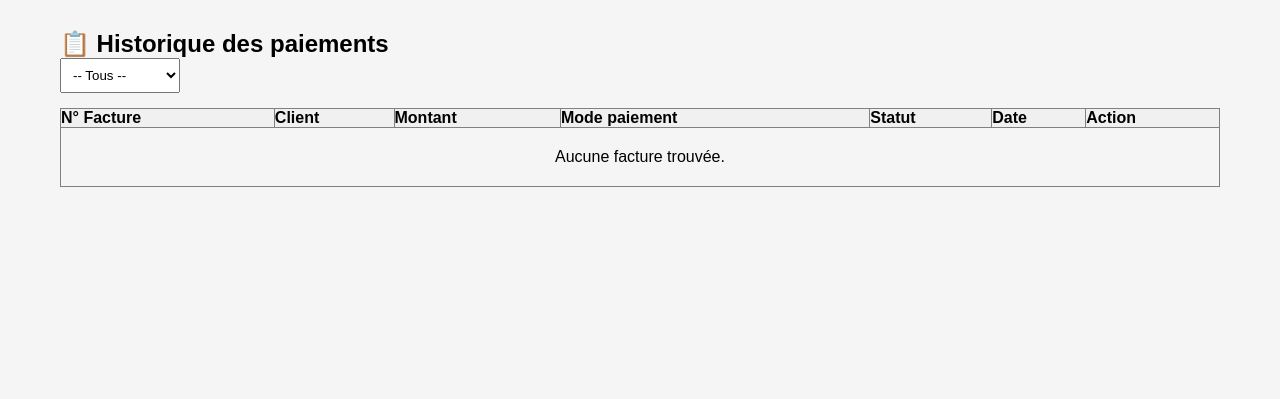
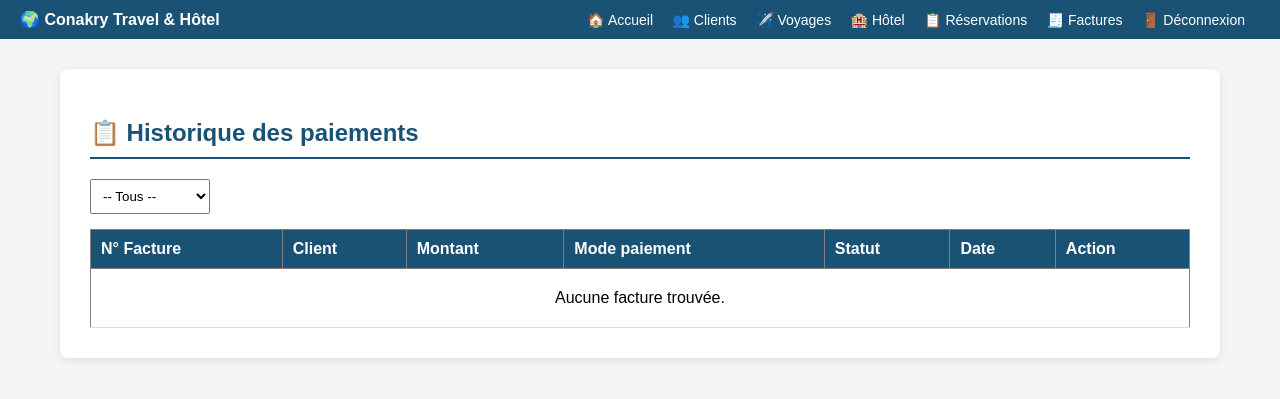
Before and after one commit to cissebangaly580-bit/ProjetConakry, a Django app: template facturation/templates/facturation/historique.html in a window 1280 px wide. Shown: the top 399 px of the page. Run offline with Django 5.2, Linux system fonts and the light colour scheme; the template is opened without the code that fills it, so the values that code supplies are empty; parts of the project's set-up code (start-up, migrations or seed data) failed here and were passed over.

Commit message:
Branche facturation complète selon cahier de charge

```diff
--- a/Gestion_Agence_hotel/urls.py
+++ b/Gestion_Agence_hotel/urls.py
@@ -1,20 +1,3 @@
-"""
-URL configuration for Gestion_Agence_hotel project.
-
-The `urlpatterns` list routes URLs to views. For more information please see:
-    https://docs.djangoproject.com/en/6.0/topics/http/urls/
-Examples:
-Function views
-    1. Add an import:  from my_app import views
-    2. Add a URL to urlpatterns:  path('', views.home, name='home')
-Class-based views
-    1. Add an import:  from other_app.views import Home
-    2. Add a URL to urlpatterns:  path('', Home.as_view(), name='home')
-Including another URLconf
-    1. Import the include() function: from django.urls import include, path
-    2. Add a URL to urlpatterns:  path('blog/', include('blog.urls'))
-"""
-
 from django.contrib import admin
 from django.urls import path, include
 from conakry_travel_hotel import views
--- /dev/null
+++ b/facturation/templates/base.html
@@ -0,0 +1,111 @@
+<!DOCTYPE html>
+<html lang="fr">
+<head>
+    <meta charset="UTF-8">
+    <meta name="viewport" content="width=device-width, initial-scale=1.0">
+    <title>Conakry Travel & Hôtel</title>
+    <style>
+        body {
+            font-family: Arial, sans-serif;
+            margin: 0;
+            padding: 0;
+            background-color: #f5f5f5;
+        }
+        .navbar {
+            background-color: #1a5276;
+            padding: 10px 20px;
+            color: white;
+            display: flex;
+            justify-content: space-between;
+            align-items: center;
+        }
+        .navbar a {
+            color: white;
+            text-decoration: none;
+            margin-right: 15px;
+            font-size: 14px;
+        }
+        .navbar a:hover {
+            text-decoration: underline;
+        }
+        .container {
+            max-width: 1100px;
+            margin: 30px auto;
+            background: white;
+            padding: 30px;
+            border-radius: 8px;
+            box-shadow: 0 2px 8px rgba(0,0,0,0.1);
+        }
+        h2 {
+            color: #1a5276;
+            border-bottom: 2px solid #1a5276;
+            padding-bottom: 10px;
+        }
+        table {
+            width: 100%;
+            border-collapse: collapse;
+        }
+        table th {
+            background-color: #1a5276;
+            color: white;
+            padding: 10px;
+            text-align: left;
+        }
+        table td {
+            padding: 10px;
+            border-bottom: 1px solid #ddd;
+        }
+        table tr:hover {
+            background-color: #f0f4f8;
+        }
+        .btn {
+            padding: 8px 15px;
+            border: none;
+            border-radius: 4px;
+            cursor: pointer;
+            text-decoration: none;
+            font-size: 14px;
+        }
+        .btn-green { background-color: #27ae60; color: white; }
+        .btn-blue  { background-color: #2980b9; color: white; }
+        .btn-red   { background-color: #e74c3c; color: white; }
+        .messages  { padding: 10px; margin-bottom: 15px; }
+        .messages .success { background: #d4edda; color: #155724; padding: 10px; border-radius: 4px; }
+        .messages .error   { background: #f8d7da; color: #721c24; padding: 10px; border-radius: 4px; }
+    </style>
+</head>
+<body>
+
+<!-- NAVBAR -->
+<div class="navbar">
+    <strong>🌍 Conakry Travel & Hôtel</strong>
+    <div>
+        <a href="/accueil/">🏠 Accueil</a>
+        <a href="/clients/">👥 Clients</a>
+        <a href="/voyages/">✈️ Voyages</a>
+        <a href="/hotel/">🏨 Hôtel</a>
+        <a href="/reservations/">📋 Réservations</a>
+        <a href="/factures/historique/">🧾 Factures</a>
+        <a href="/deconnexion/">🚪 Déconnexion</a>
+    </div>
+</div>
+
+<!-- CONTENU -->
+<div class="container">
+
+    <!-- Messages Django -->
+    {% if messages %}
+    <div class="messages">
+        {% for message in messages %}
+            <div class="{{ message.tags }}">{{ message }}</div>
+        {% endfor %}
+    </div>
+    {% endif %}
+
+    {% block content %}
+    {% endblock %}
+
+</div>
+
+</body>
+</html>
--- a/facturation/urls.py
+++ b/facturation/urls.py
@@ -2,11 +2,8 @@ from django.urls import path
 from . import views
 
 urlpatterns = [
-    # ... URLs existantes ...
-
-    # Facturation
-    path('facture/generer/<int:reservation_id>/', views.generer_facture, name='generer_facture'),
-    path('facture/<int:facture_id>/', views.detail_facture, name='detail_facture'),
-    path('facture/historique/', views.historique_paiements, name='historique_paiements'),
-    path('facture/en-attente/', views.factures_en_attente, name='factures_en_attente'),
+    path('generer/<int:reservation_id>/', views.generer_facture, name='generer_facture'),
+    path('<int:facture_id>/', views.detail_facture, name='detail_facture'),
+    path('historique/', views.historique_paiements, name='historique_paiements'),
+    path('en-attente/', views.factures_en_attente, name='factures_en_attente'),
 ]
--- a/facturation/views.py
+++ b/facturation/views.py
@@ -1,7 +1,7 @@
 from django.shortcuts import render, get_object_or_404, redirect
 from django.contrib.auth.decorators import login_required
 from django.contrib import messages
-from .models import Facture, Reservation
+from conakry_travel_hotel.models import Facture, Reservation
 
 # ✅ RG4 : Toute réservation confirmée génère une facture
 @login_required
```
Also changed, not shown: facturation/admin.py (+40 -1 lines), facturation/models.py (+18 -13 lines), facturation/templates/facturation/facture_detail.html (+3 -116 lines), facturation/migrations/0001_initial.py.
